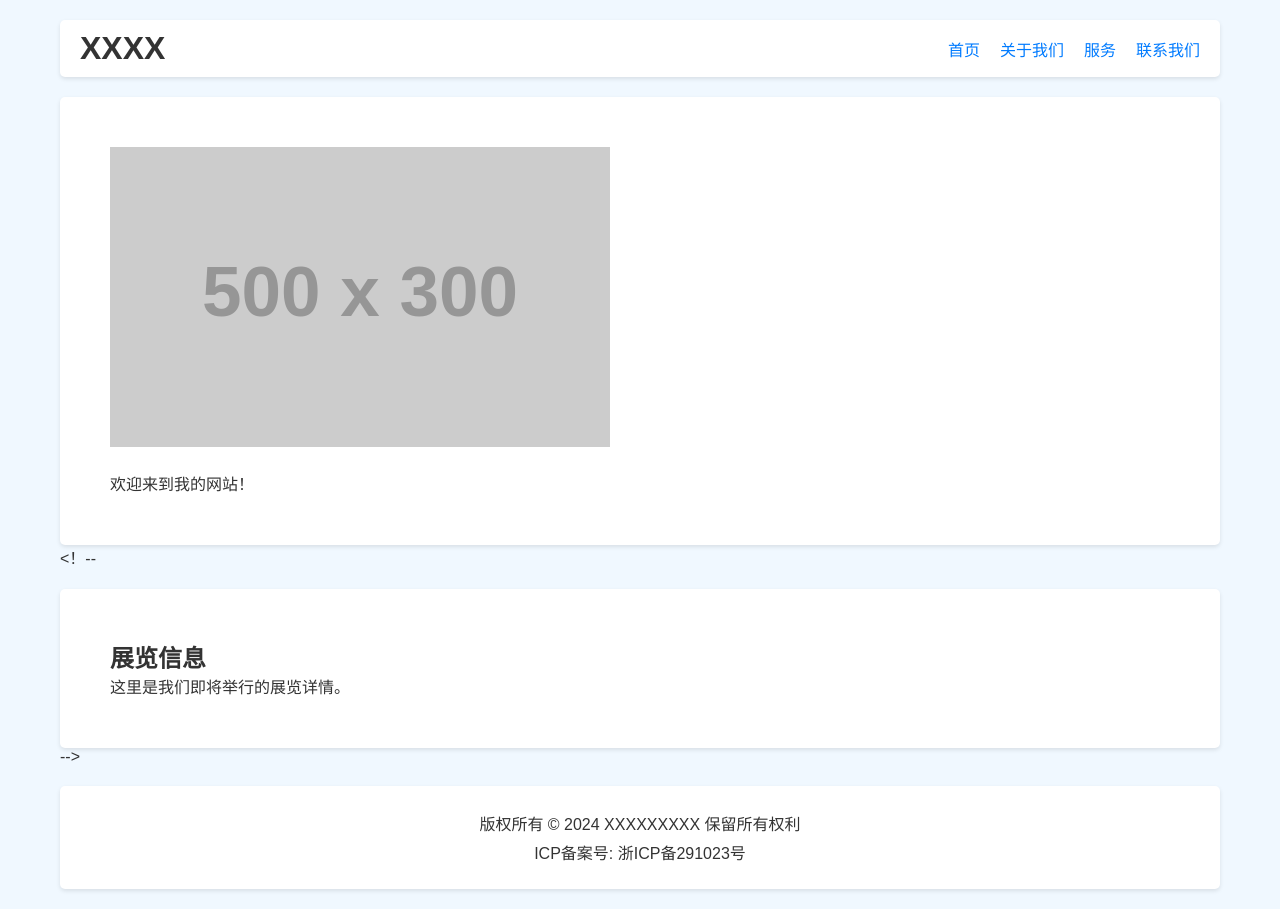
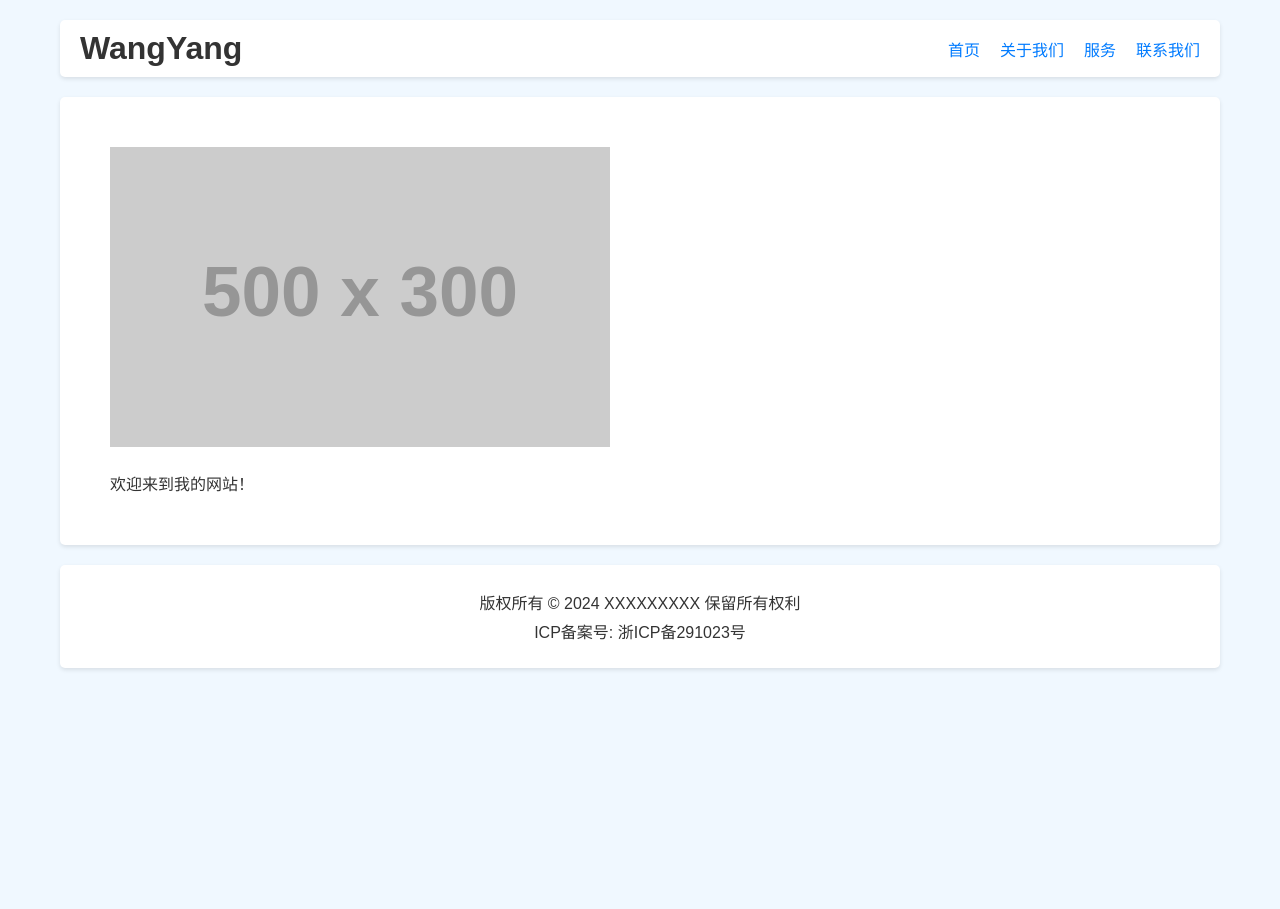
Before and after one commit to ruguonixiang8989/test, a plain HTML site: page index.html in a window 1280 px wide. After the commit the page ends 800 px from the top, so only its background shows below. Drawn offline with Linux system fonts and the light colour scheme; placeholder pictures from the web are drawn by us.

Commit message:
Update index.html

```diff
--- a/index.html
+++ b/index.html
@@ -81,7 +81,7 @@
 <body>
     <div class="container">
         <header>
-            <h1>XXXX</h1>
+            <h1>WangYang</h1>
             <nav>
                 <ul>
                     <li><a href="#home">首页</a></li>
@@ -94,7 +94,8 @@
             <img src="https://via.placeholder.com/500x300" alt="Hero Image">
             <p>欢迎来到我的网站！</p>
         </section>
- <！--       <section class="exhibitions">
+<!--
+        <section class="exhibitions">
             <h2>展览信息</h2>
             <p>这里是我们即将举行的展览详情。</p>
         </section>
```
